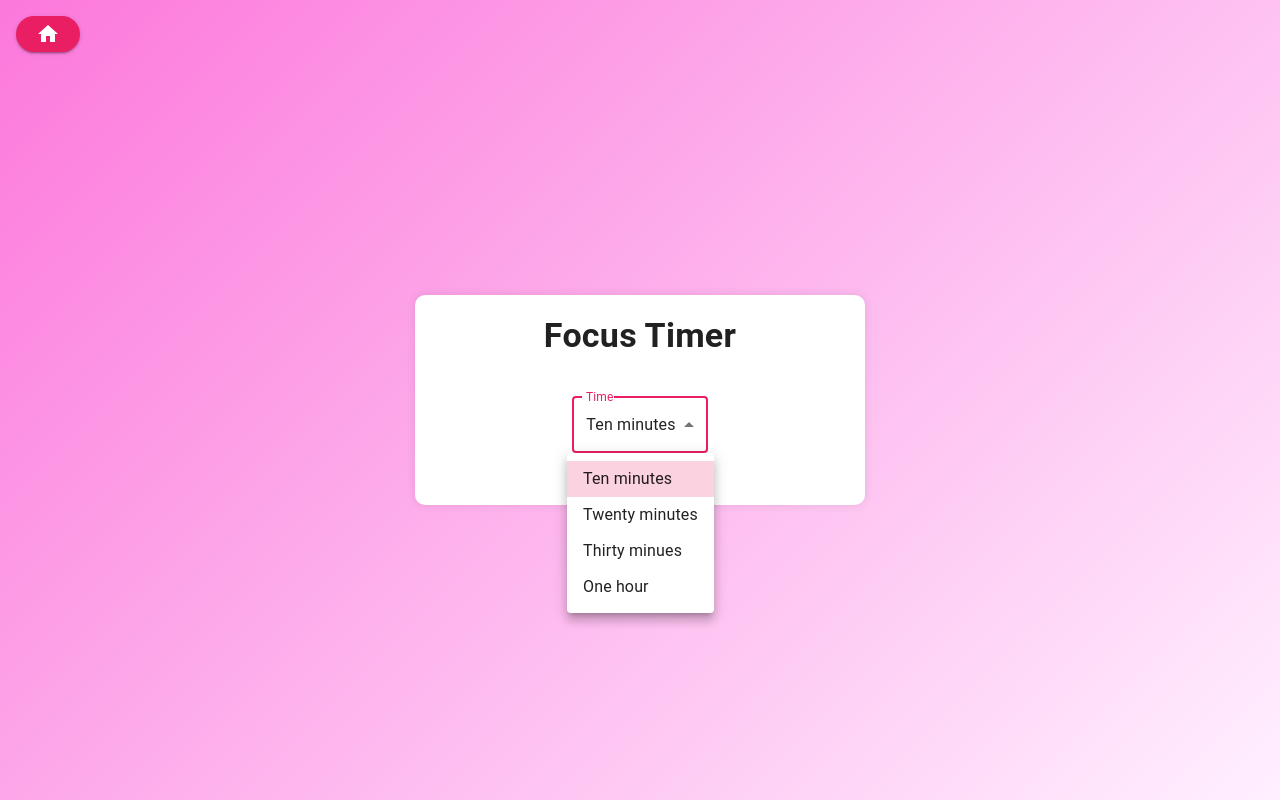
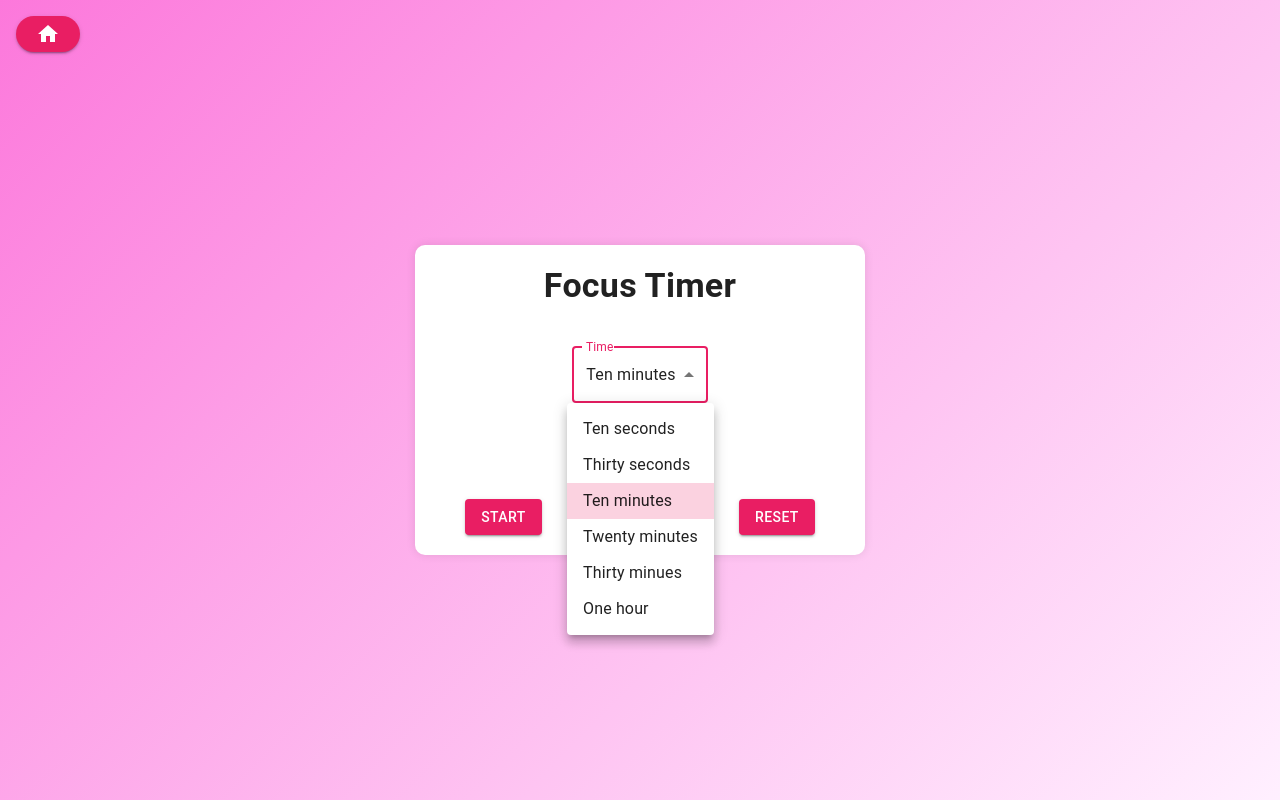
Before and after one commit to mirzak123/Mindful-Productivity-App, a Next.js app: page /focus-timer in a window 1280 px wide. Both pictures are taken after a click on the element "Ten minutes". Built offline with nearby package versions, Linux system fonts and the light colour scheme.

Commit message:
Timer controls

```diff
--- a/src/components/Countdown.tsx
+++ b/src/components/Countdown.tsx
@@ -1,4 +1,4 @@
-import { Box, Typography } from "@mui/material";
+import { Box, Button, Typography } from "@mui/material";
 import { Orbitron } from "next/font/google";
 import { useEffect, useState } from "react";
 
@@ -10,6 +10,7 @@ interface CountdownProps {
 
 const Countdown: React.FC<CountdownProps> = ({ minutes }) => {
   const [seconds, setSeconds] = useState<number>(minutes * 60);
+  const [running, setRunning] = useState<boolean>(false);
 
   const tick = () => {
     setSeconds((prev) => prev - 1);
@@ -33,13 +34,53 @@ const Countdown: React.FC<CountdownProps> = ({ minutes }) => {
   }, [minutes]);
 
   useEffect(() => {
-    const interval = setInterval(tick, 1000);
+    let interval = setInterval(tick, 1000);
+    if (seconds <= 0) {
+      setRunning(false);
+      clearInterval(interval);
+    } else if (!running) {
+      clearInterval(interval);
+    }
     return () => clearInterval(interval);
-  }, []);
+  }, [running, seconds]);
 
   const { minutes: formattedMinutes, seconds: formattedSeconds } = renderTime();
 
+  const handleStart = () => {
+    setRunning(true);
+  };
+
+  const handlePause = () => {
+    setRunning(false);
+  };
+
+  const handleReset = () => {
+    setRunning(false);
+    setSeconds(minutes * 60);
+  };
+
+  const renderControls = () => {
     return (
+      <Box sx={{ display: "flex", justifyContent: "space-around" }}>
+        <Button
+          variant="contained"
+          onClick={handleStart}
+          disabled={running || seconds <= 0}
+        >
+          Start
+        </Button>
+        <Button variant="contained" onClick={handlePause} disabled={!running}>
+          Pause
+        </Button>
+        <Button variant="contained" onClick={handleReset}>
+          Reset
+        </Button>
+      </Box>
+    );
+  };
+
+  return (
+    <>
       <Box
         className={orbitron.className}
         sx={{
@@ -47,6 +88,8 @@ const Countdown: React.FC<CountdownProps> = ({ minutes }) => {
           justifyContent: "center",
           alignItems: "center",
           fontSize: "6rem",
+          marginTop: 4,
+          marginBottom: 4,
         }}
       >
         {formattedMinutes.split("").map((digit: string, index: number) => (
@@ -77,6 +120,8 @@ const Countdown: React.FC<CountdownProps> = ({ minutes }) => {
           </Typography>
         ))}
       </Box>
+      {renderControls()}
+    </>
   );
 };
 
--- a/src/components/FocusTimer.tsx
+++ b/src/components/FocusTimer.tsx
@@ -1,11 +1,33 @@
 "use client";
 
-import { Box, FormControl, InputLabel, MenuItem, Select } from "@mui/material";
-import { useState } from "react";
+import {
+  Box,
+  FormControl,
+  InputLabel,
+  MenuItem,
+  Select,
+  SelectChangeEvent,
+} from "@mui/material";
+import { useEffect, useState } from "react";
 import Countdown from "./Countdown";
 
 const FocusTimer = () => {
   const [time, setTime] = useState<number>(10);
+
+  useEffect(() => {
+    const timerDefault = localStorage.getItem("timerDefault");
+    setTime(timerDefault ? Number(timerDefault) : 10);
+  }, []);
+
+  const saveTime = (time: number) => {
+    localStorage.setItem("timerDefault", time.toString());
+  };
+
+  const handleTimeChange = (e: SelectChangeEvent<number>) => {
+    const newTime = e.target.value as number;
+    setTime(newTime);
+    saveTime(newTime);
+  };
 
   const renderSelect = () => {
     return (
@@ -15,10 +37,12 @@ const FocusTimer = () => {
           labelId="demo-simple-select-autowidth-label"
           id="demo-simple-select-autowidth"
           value={time}
-          onChange={(e) => setTime(e.target.value as number)}
+          onChange={handleTimeChange}
           autoWidth
           label="Age"
         >
+          <MenuItem value={1 / 6}>Ten seconds</MenuItem>
+          <MenuItem value={0.5}>Thirty seconds</MenuItem>
           <MenuItem value={10}>Ten minutes</MenuItem>
           <MenuItem value={20}>Twenty minutes</MenuItem>
           <MenuItem value={30}>Thirty minues</MenuItem>
```
Lines whose indentation alone changed are shown as unchanged.
